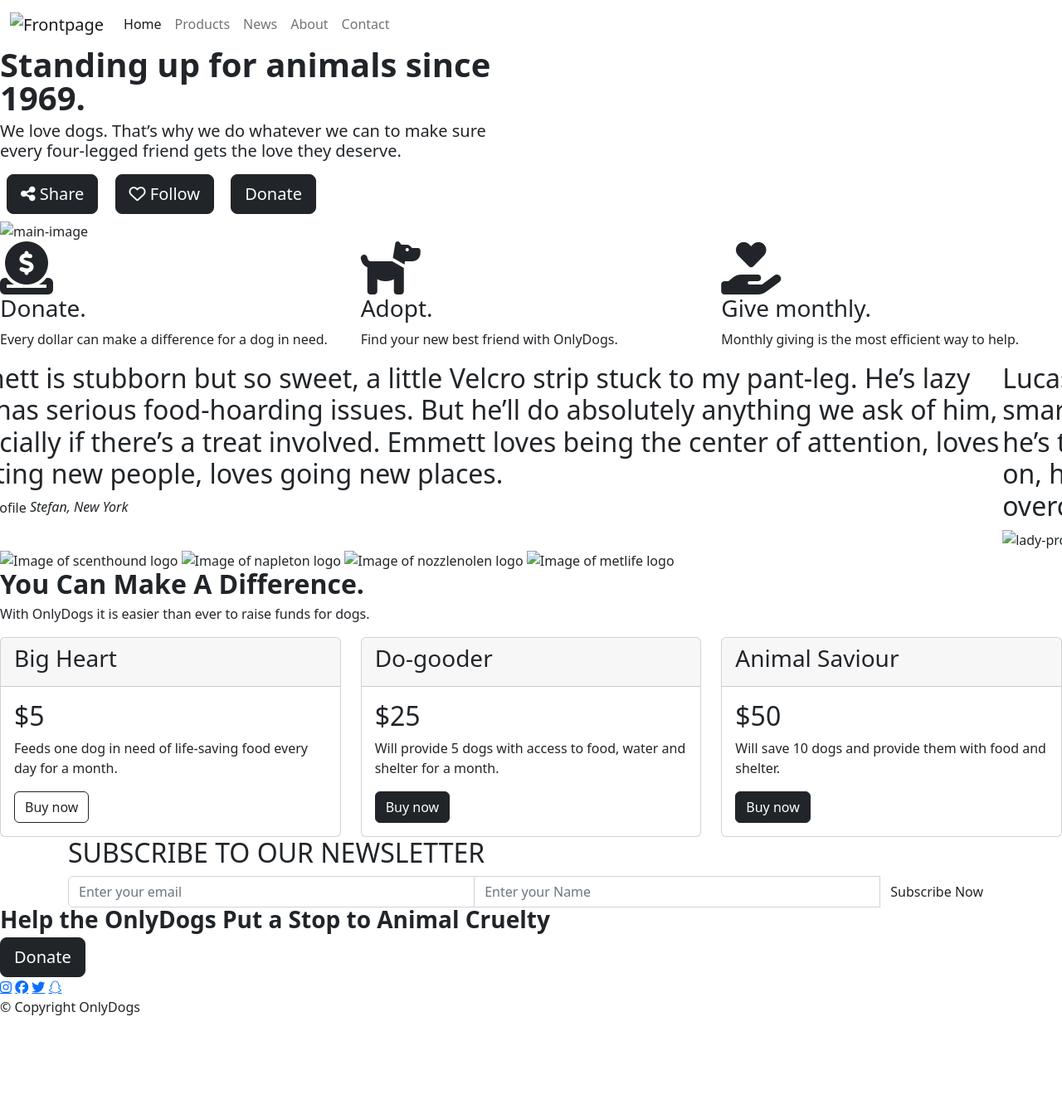
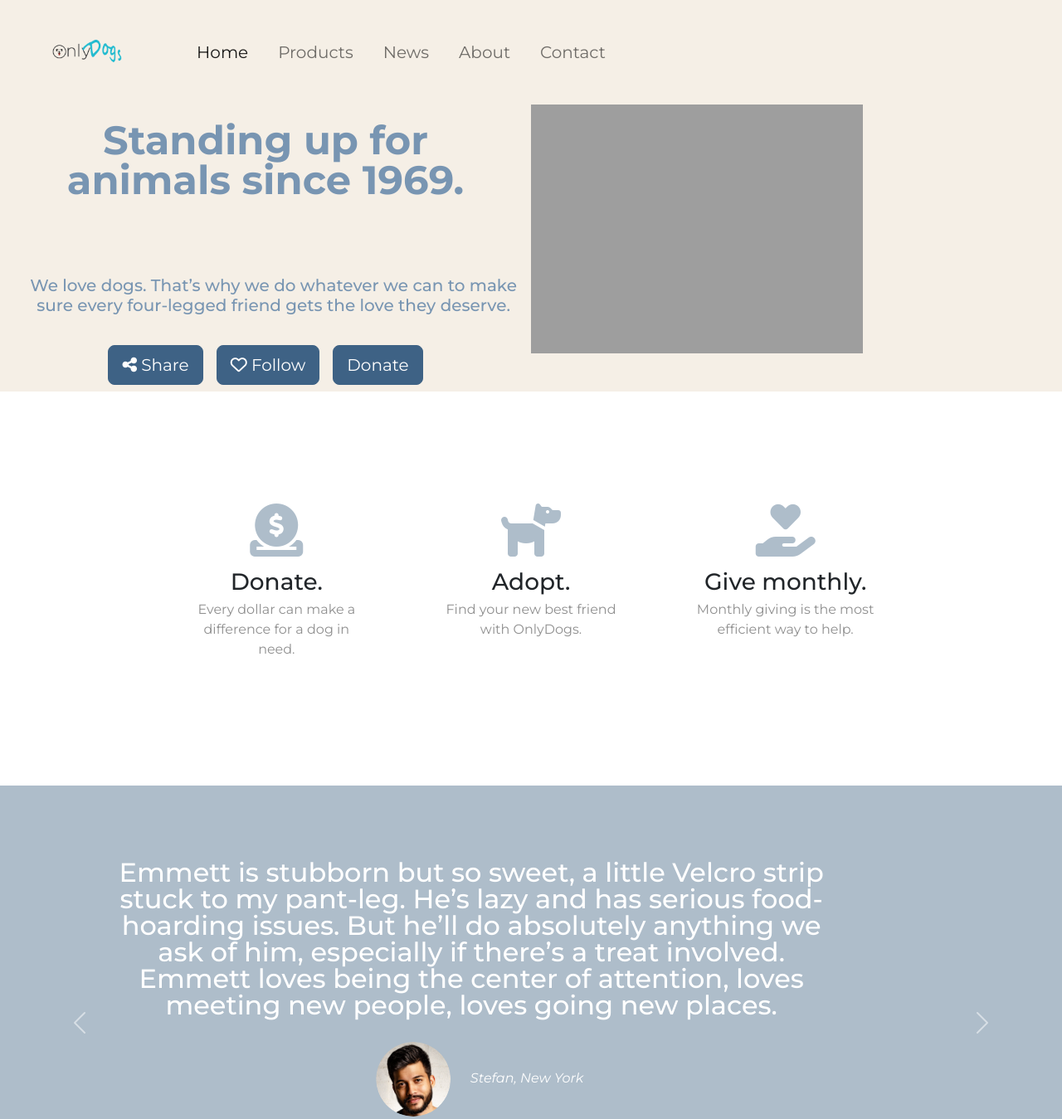
Before and after one commit to BubbleGummi/html-css-examination, a plain HTML site: page index.html in a window 1280 px wide. Shown: the top 1349 px of the page at 83% size. Before the commit the page ends 1242 px from the top, so only its background shows below. Drawn offline with nearby package versions, Linux system fonts and the light colour scheme; the site is published under a folder, as on GitHub Pages, so addresses that start at the root find nothing.

Commit message:
Fix broken page when downloading from github
Fixed broken page when downloading from github

```diff
--- a/index.html
+++ b/index.html
@@ -27,7 +27,7 @@
     <!-- Bootstrap -->
     <link href="https://cdn.jsdelivr.net/npm/bootstrap@5.2.1/dist/css/bootstrap.min.css" rel="stylesheet"
         integrity="sha384-iYQeCzEYFbKjA/T2uDLTpkwGzCiq6soy8tYaI1GyVh/UjpbCx/TYkiZhlZB6+fzT" crossorigin="anonymous">
-    <link rel="stylesheet" href="../styles/styles.css">
+    <link rel="stylesheet" href="styles/styles.css">
     <script src="https://cdn.jsdelivr.net/npm/bootstrap@5.2.0/dist/js/bootstrap.min.js"
         integrity="sha384-ODmDIVzN+pFdexxHEHFBQH3/9/vQ9uori45z4JjnFsRydbmQbmL5t1tQ0culUzyK"
         crossorigin="anonymous"></script>
@@ -38,7 +38,7 @@
     <!--Navbar-->
     <nav class="navbar navbar-expand-lg" id="navbarDog">
         <div class="container-fluid">
-            <a class="navbar-brand" href="index.html"><img src="../img/logo.png" alt="Frontpage" id="logo"></a>
+            <a class="navbar-brand" href="index.html"><img src="img/logo.png" alt="Frontpage" id="logo"></a>
             <button class="navbar-toggler" type="button" data-bs-toggle="collapse"
                 data-bs-target="#navbarSupportedContent" aria-controls="navbarSupportedContent" aria-expanded="false"
                 aria-label="Toggle navigation">
@@ -50,16 +50,16 @@
                         <a class="nav-link active" aria-current="page" href="index.html">Home</a>
                     </li>
                     <li class="nav-item">
-                        <a class="nav-link" href="../pages/products.html">Products</a>
+                        <a class="nav-link" href="pages/products.html">Products</a>
                     </li>
                     <li class="nav-item">
-                        <a class="nav-link" href="../pages/news.html">News</a>
+                        <a class="nav-link" href="pages/news.html">News</a>
                     </li>
                     <li class="nav-item">
-                        <a class="nav-link" href="../pages/about.html">About</a>
+                        <a class="nav-link" href="pages/about.html">About</a>
                     </li>
                     <li class="nav-item">
-                        <a class="nav-link" href="../pages/contact.html">Contact</a>
+                        <a class="nav-link" href="pages/contact.html">Contact</a>
                     </li>
             </div>
         </div>
@@ -83,7 +83,7 @@
                 </div>
             </div>
             <div class="img-container">
-                <img class="img-fluid" src="/img/main-img.png" alt="main-image">
+                <img class="img-fluid" src="img/main-img.png" alt="main-image">
             </div>
         </div>
     </section>
@@ -124,7 +124,7 @@
                         serious food-hoarding issues. But he’ll do absolutely anything we ask of him, especially if
                         there’s a treat involved. Emmett loves being the center of attention, loves meeting new people,
                         loves going new places.</h2>
-                    <img class="testimonial-img" src="/img/man.jpeg" alt="man-profile">
+                    <img class="testimonial-img" src="img/man.jpeg" alt="man-profile">
                     <em>Stefan, New York</em>
                 </div>
                 <div class="carousel-item">
@@ -134,7 +134,7 @@
                         While he’s terrified of the broom, plastic bags, the vacuum, construction equipment, and so on,
                         he guards this house and us with his entire heart. I am confident that he would overcome his
                         fear of the vacuum if it meant keeping us safe. 👏 👏 👏</h2>
-                    <img class="testimonial-img" src="/img/woman.jpeg" alt="lady-profile">
+                    <img class="testimonial-img" src="img/woman.jpeg" alt="lady-profile">
                     <em>Katherine, Illinois</em>
                 </div>
             </div>
@@ -154,10 +154,10 @@
 
     <!-- Press -->
     <div class="press-row" id="press">
-        <img class="press-logo" src="/img/logo-1.png" alt="Image of scenthound logo">
-        <img class="press-logo" src="/img/logo-2.png" alt="Image of napleton logo">
-        <img class="press-logo" src="/img/logo-3.png" alt="Image of nozzlenolen logo">
-        <img class="press-logo" src="/img/logo-4.png" alt="Image of metlife logo">
+        <img class="press-logo" src="img/logo-1.png" alt="Image of scenthound logo">
+        <img class="press-logo" src="img/logo-2.png" alt="Image of napleton logo">
+        <img class="press-logo" src="img/logo-3.png" alt="Image of nozzlenolen logo">
+        <img class="press-logo" src="img/logo-4.png" alt="Image of metlife logo">
     </div>
 
     <!-- Pricing -->
@@ -174,7 +174,7 @@
                     <div class="card-body">
                         <h2 class="index-page-h2">$5</h2>
                         <p class="index-page-p">Feeds one dog in need of life-saving food every day for a month.</p>
-                        <a class="index-btn-outline btn btn-outline-dark" href="/pages/products.html" role="button">Buy
+                        <a class="index-btn-outline btn btn-outline-dark" href="pages/products.html" role="button">Buy
                             now</a>
                     </div>
                 </div>
@@ -189,7 +189,7 @@
                         <h2 class="index-page-h2">$25</h2>
                         <p class="index-page-p"> Will provide 5 dogs with access to food, water and shelter for a month.
                         </p>
-                        <a class="index-btn btn btn-dark" href="/pages/products.html" role="button">Buy
+                        <a class="index-btn btn btn-dark" href="pages/products.html" role="button">Buy
                             now</a>
                     </div>
                 </div>
@@ -203,7 +203,7 @@
                     <div class="card-body">
                         <h2 class="index-page-h2">$50</h2>
                         <p class="index-page-p"> Will save 10 dogs and provide them with food and shelter.</p>
-                        <a class="index-btn btn btn-dark" href="/pages/products.html" role="button">Buy now</a>
+                        <a class="index-btn btn btn-dark" href="pages/products.html" role="button">Buy now</a>
                     </div>
                 </div>
             </div>
```
